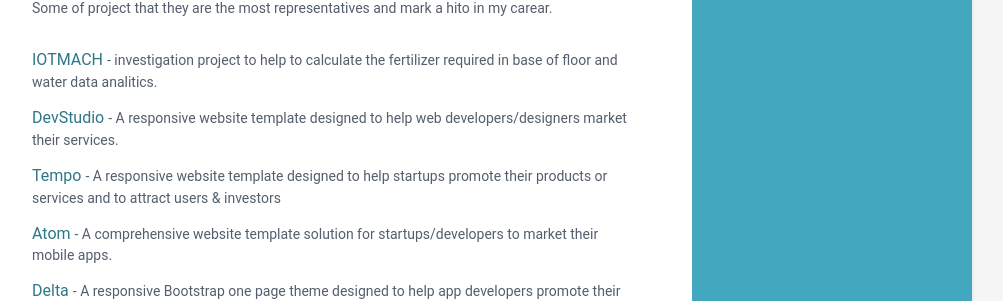
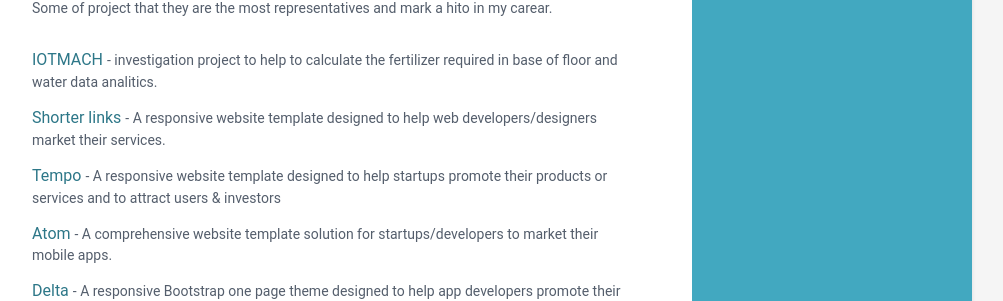
Before and after one commit to elcordova/caring-europa-fe48a, a Jekyll site: the page built from index.html, in a window 1280 px wide. Shown: the part 1221-1522 px from the top of the page, without its empty margins (168-1171 px from the left). Built offline with Jekyll 4.4.1, drawn with Linux system fonts in a browser that asks for light colours.

Commit message:
data.yml: changed

```diff
--- a/_data/data.yml
+++ b/_data/data.yml
@@ -91,7 +91,7 @@
       link: 'http://repositorio.utmachala.edu.ec/handle/48000/12471'
       tagline: >-
         investigation project to help to calculate the fertilizer required in base of floor and water data analitics.
-    - title: DevStudio
+    - title: Shorter links
       link: '#'
       tagline: >-
         A responsive website template designed to help web developers/designers
```
